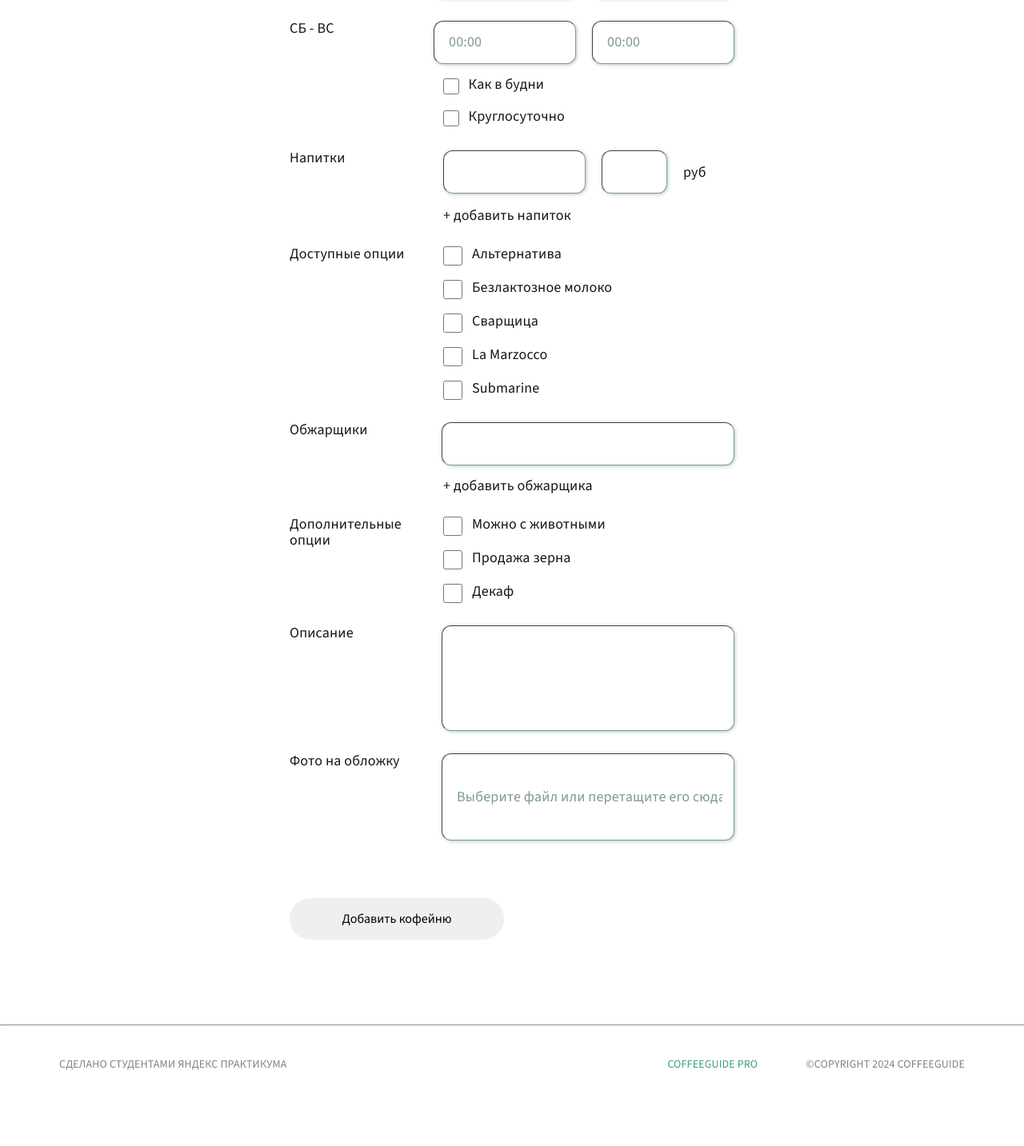
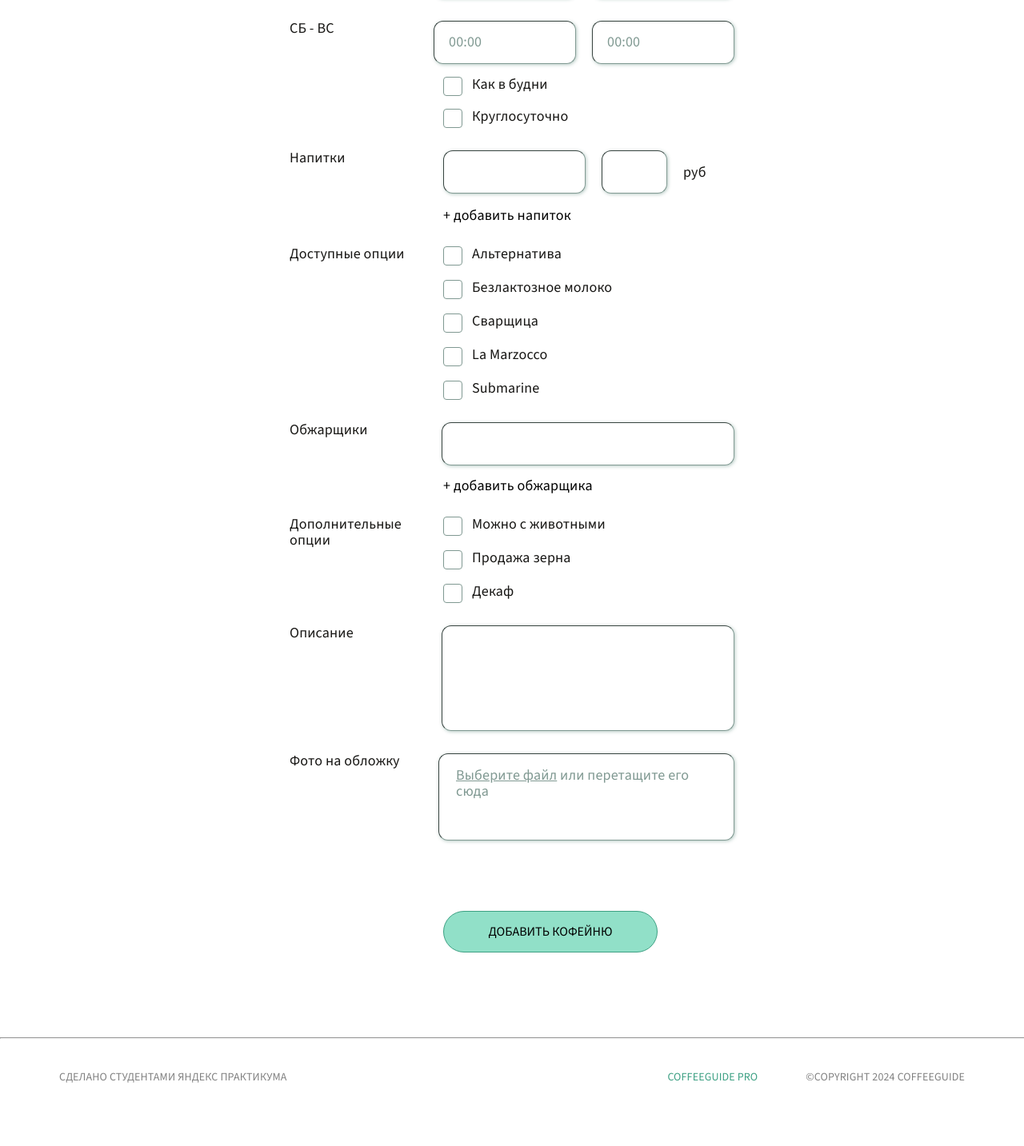
Before and after one commit to py-Coffee-Guide/coffee-guide-frontend, a React (Vite) app: page /coffee-guide-frontend/add-coffeeshop in a window 1280 px wide. Shown: the part 422-1855 px from the top of the page at 80% size. After the commit the page ends 1817 px from the top, so only its background shows below. Built offline with nearby package versions, Linux system fonts and the light colour scheme.

Commit message:
fixed checkox UI

```diff
--- a/src/components/App/App.jsx
+++ b/src/components/App/App.jsx
@@ -34,7 +34,6 @@ function App() {
 				<Route path="*" element={<NotFound />} />
 			</Routes>
 			<Footer />
-			<NewCoffeeshop />
 		</div>
 	);
 }
--- a/src/components/NewCoffeeshop/NewCoffeeshop.jsx
+++ b/src/components/NewCoffeeshop/NewCoffeeshop.jsx
@@ -1,6 +1,26 @@
+import { useState } from 'react';
+
 import styles from './NewCoffeeshop.module.scss';
+import CheckBox from '../../assets/ui-kit/CheckBox/CheckBox';
+import Button from '../../assets/ui-kit/Button/Button';
 
 function NewCoffeeshop() {
+	const [showPopupCoffeeTypes, setShowPopupCoffeeTypes] = useState(false);
+	const [showPopupAlternatives, setShowPopupAlternatives] = useState(false);
+	const [textHidden, setTextHidden] = useState(true);
+
+	const handleInputClick = () => {
+		setTextHidden(false);
+	};
+
+	const handleInputCoffee = () => {
+		setShowPopupCoffeeTypes(!showPopupCoffeeTypes);
+	};
+
+	const handleCheckboxChange = () => {
+		setShowPopupAlternatives(!showPopupAlternatives);
+	};
+
 	return (
 		<section className={styles.container}>
 			<div className={styles.container_main}>
@@ -24,19 +44,29 @@ function NewCoffeeshop() {
 					<input className={styles.input_time} placeholder="00:00" />
 				</div>
 				<div className={styles.container_days}>
-					<div className={styles.days}>
-						<input className={styles.input_checkbox} type="checkbox" />
-						<h3 className={styles.title}> Как в будни </h3>
+					<div className={styles.container_option}>
+						<CheckBox />
+						<h3 className={styles.title_option}> Как в будни </h3>
 					</div>
-					<div className={styles.days}>
-						<input className={styles.input_checkbox} type="checkbox" />
-						<h3 className={styles.title}> Круглосуточно </h3>
+					<div className={styles.container_option}>
+						<CheckBox />
+						<h3 className={styles.title_option}> Круглосуточно </h3>
 					</div>
 				</div>
 				<div className={styles.container}>
 					<h3 className={styles.title}> Напитки</h3>
 					<div>
-						<input className={styles.input_type} />
+						<input className={styles.input_type} onClick={handleInputCoffee} />
+						{showPopupCoffeeTypes && (
+							<div className={styles.coffee_types_container}>
+								<h3 className={styles.popup_coffee}> Эспрессо </h3>
+								<h3 className={styles.popup_coffee}> Капучино </h3>
+								<h3 className={styles.popup_coffee}> Американо </h3>
+								<h3 className={styles.popup_coffee}> Фильтр - кофе </h3>
+								<h3 className={styles.popup_coffee}> Латте </h3>
+								<h3 className={styles.popup_coffee}> Флет Уайт </h3>
+							</div>
+						)}
 						<input className={styles.input_price} />
 					</div>
 					<h3 className={styles.title_price}> руб </h3>
@@ -49,23 +79,43 @@ function NewCoffeeshop() {
 					<h3 className={styles.title}> Доступные опции </h3>
 					<div className={styles.container_options}>
 						<div className={styles.container_option}>
-							<input className={styles.input_checkbox} type="checkbox" />
+							<CheckBox onClick={handleCheckboxChange} />
 							<h3 className={styles.title_option}> Альтернатива </h3>
 						</div>
+						{showPopupAlternatives && (
+							<div className={styles.alternative_options}>
+								<div className={styles.container_option}>
+									<CheckBox />
+									<h3 className={styles.title_option}> V60 </h3>{' '}
+								</div>
+								<div className={styles.container_option}>
+									<CheckBox />
+									<h3 className={styles.title_option}> Кемекс </h3>
+								</div>
+								<div className={styles.container_option}>
+									<CheckBox />
+									<h3 className={styles.title_option}> Аэропресс </h3>
+								</div>
+								<div className={styles.container_option}>
+									<CheckBox />
+									<h3 className={styles.title_option}> Френч-пресс </h3>{' '}
+								</div>
+							</div>
+						)}
 						<div className={styles.container_option}>
-							<input className={styles.input_checkbox} type="checkbox" />
+							<CheckBox />
 							<h3 className={styles.title_option}> Безлактозное молоко </h3>
 						</div>
 						<div className={styles.container_option}>
-							<input className={styles.input_checkbox} type="checkbox" />
+							<CheckBox />
 							<h3 className={styles.title_option}> Сварщица </h3>
 						</div>
 						<div className={styles.container_option}>
-							<input className={styles.input_checkbox} type="checkbox" />
+							<CheckBox />
 							<h3 className={styles.title_option}> La Marzocco </h3>
 						</div>
 						<div className={styles.container_option}>
-							<input className={styles.input_checkbox} type="checkbox" />
+							<CheckBox />
 							<h3 className={styles.title_option}> Submarine </h3>
 						</div>
 					</div>
@@ -82,15 +132,15 @@ function NewCoffeeshop() {
 					<h3 className={styles.title}> Дополнительные опции </h3>
 					<div className={styles.container_options}>
 						<div className={styles.container_option}>
-							<input className={styles.input_checkbox} type="checkbox" />
+							<CheckBox />
 							<h3 className={styles.title_option}> Можно с животными </h3>
 						</div>
 						<div className={styles.container_option}>
-							<input className={styles.input_checkbox} type="checkbox" />
+							<CheckBox />
 							<h3 className={styles.title_option}> Продажа зерна </h3>
 						</div>
 						<div className={styles.container_option}>
-							<input className={styles.input_checkbox} type="checkbox" />
+							<CheckBox />
 							<h3 className={styles.title_option}> Декаф </h3>
 						</div>
 					</div>
@@ -101,9 +151,16 @@ function NewCoffeeshop() {
 				</div>
 				<div className={styles.container}>
 					<h3 className={styles.title}> Фото на обложку </h3>
-					<input className={styles.photo} placeholder="Выберите файл или перетащите его сюда" />
+					<input className={styles.photo} onClick={handleInputClick} />
+					{textHidden && (
+						<h3 className={styles.photo_text}>
+							<span className={styles.photo_span}>Выберите файл</span> или перетащите его сюда{' '}
+						</h3>
+					)}
 				</div>
-				<button className={styles.button}>Добавить кофейню</button>
+				<div className={styles.container_days}>
+					<Button text="Добавить кофейню" type="submit" size="medium" />
+				</div>
 			</div>
 		</section>
 	);
--- a/src/components/NewCoffeeshop/NewCoffeeshop.module.scss
+++ b/src/components/NewCoffeeshop/NewCoffeeshop.module.scss
@@ -1,8 +1,39 @@
+.coffee_types_container{
+	width: 172px;
+	height: 288px;
+	position: absolute;
+	border-radius: 12px;
+	border-width: 0.5px;
+	border-color: rgba(128, 153, 146, 1);
+	box-shadow: 1px 1px 4px rgba(70, 119, 104, 0.4);
+	display: flex;
+	flex-direction: column;
+	row-gap: 24px;
+	background-color: white;
+	padding: 24px;
+}
+
+.popup_coffee{
+	width: 140px;
+	height: 36px;
+	font-size: 18px;
+	font-weight: 400;
+	line-height: 20px;
+	letter-spacing: 0.01em;
+	text-align: left;
+	margin: 0;
+	&:hover {
+		background: rgba(242, 242, 242, 1);
+		border-radius: 10px;
+	}
+}
+
 .container_main {
 	margin: 0 auto 0;
 	width: 556px;
 	display: flex;
 	flex-direction: column;
+	margin-bottom: 106px;
 	font-family: 'SourceSansPro-Regular';
 }
 
@@ -21,8 +52,17 @@
 	line-height: 20px;
 	letter-spacing: 0.01em;
 	text-align: left;
-	color: #171614;
 	margin: 0;
+}
+
+.schedule {
+	margin: 0;
+	margin-top: 28px;
+	font-size: 18px;
+	font-weight: 400;
+	line-height: 20px;
+	letter-spacing: 0.01em;
+	text-align: left;
 }
 
 .title_price {
@@ -63,16 +103,6 @@
 	box-shadow: 1px 1px 4px rgba(70, 119, 104, 0.4);
 }
 
-.schedule {
-	margin: 0;
-	margin-top: 28px;
-	font-size: 18px;
-	font-weight: 400;
-	line-height: 20px;
-	letter-spacing: 0.01em;
-	text-align: left;
-}
-
 .input_time {
 	width: 172px;
 	height: 50px;
@@ -97,13 +127,6 @@
 	margin-left: 192px;
 	margin-top: 16px;
 	row-gap: 16px;
-}
-
-.days {
-	display: flex;
-	flex-direction: row;
-	width: 172px;
-	justify-content: space-between;
 }
 
 .input_type {
@@ -135,8 +158,7 @@
 	letter-spacing: 0.01em;
 	text-align: left;
 	margin-left: 192px;
-	color: rgba(23, 22, 20, 1);
-	background-color: white;
+	background: transparent;
 	padding: 0;
 }
 
@@ -160,17 +182,16 @@
 	line-height: 20px;
 	letter-spacing: 0.01em;
 	text-align: left;
-	color: #171614;
 	margin: 0;
+	margin-left: 12px;
 }
 
-.input_checkbox {
-	border-radius: 4px;
-	border-width: 1px;
-	border-color: rgba(128, 153, 146, 1);
-	width: 24px;
-	height: 24px;
-	margin-right: 12px;
+.alternative_options{
+	position: relative;
+	margin-left: 24px;
+	display: flex;
+	flex-direction: column;
+	row-gap: 18px;
 }
 
 .input_roaster {
@@ -198,6 +219,8 @@
 	border-width: 0.5px;
 	border-color: rgba(128, 153, 146, 1);
 	box-shadow: 1px 1px 4px rgba(70, 119, 104, 0.4);
+	margin-bottom: 72px;
+	padding-left: 16px;
 	&::placeholder {
 		font-size: 18px;
 		font-weight: 400;
@@ -205,21 +228,23 @@
 		letter-spacing: 0.01em;
 		text-align: left;
 		color: #809992;
-		padding-left: 16px;
 		width: 332px;
 		text-overflow: ellipsis;
 	}
 }
 
-.button {
-	margin-top: 72px;
-	margin-bottom: 106px;
-	width: 268px;
-	height: 52px;
-	border: 0.3px;
-	border-radius: 89px;
-	font-size: 16px;
+.photo_text{
+	font-size: 18px;
 	font-weight: 400;
-	line-height: 18px;
-	letter-spacing: 0em;
+	line-height: 20px;
+	letter-spacing: 0.01em;
+	text-align: left;
+	width: 332px;
+	position: absolute;
+	margin-left: 208px;
+	color: rgba(128, 153, 146, 1);
 }
+
+.photo_span{
+	text-decoration: underline;
+}
```
Also changed, not shown: 1 other file (tests, documents, lock files or other folders).
